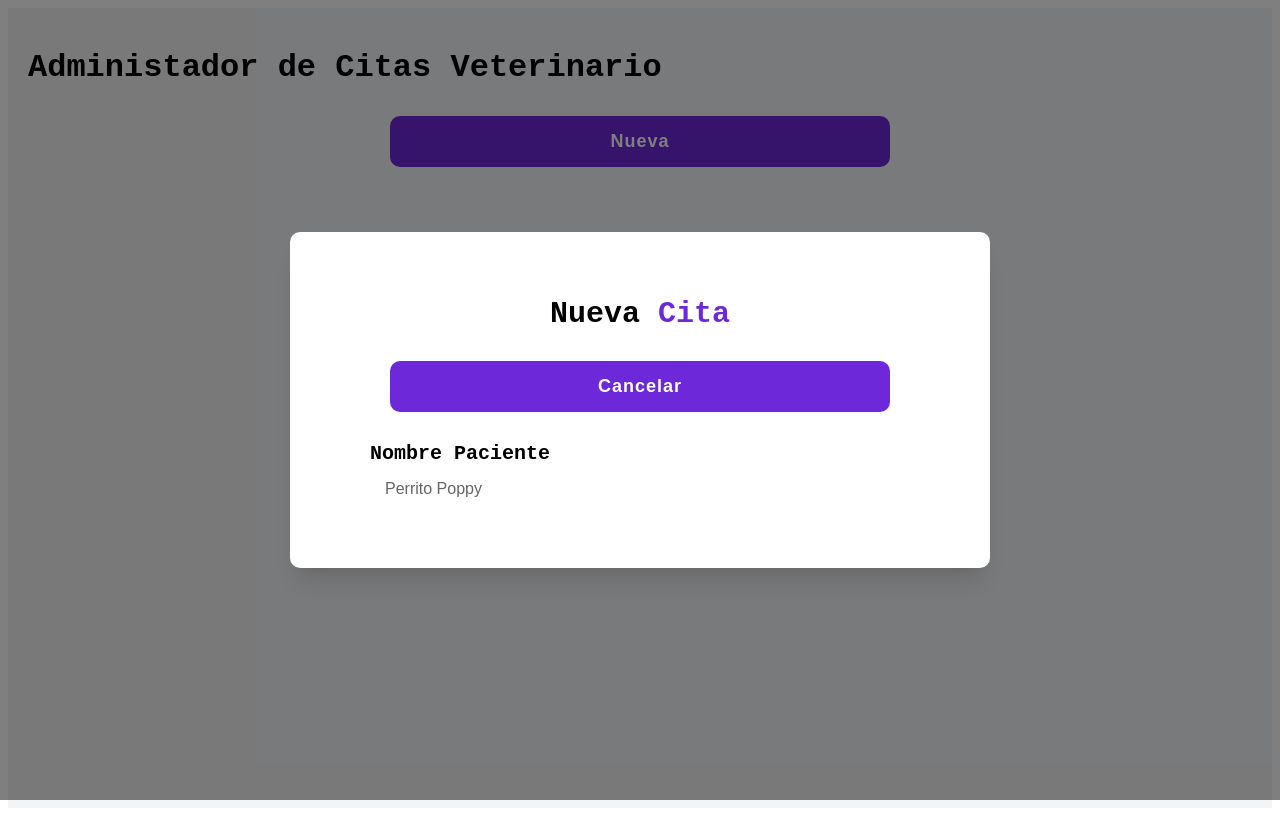
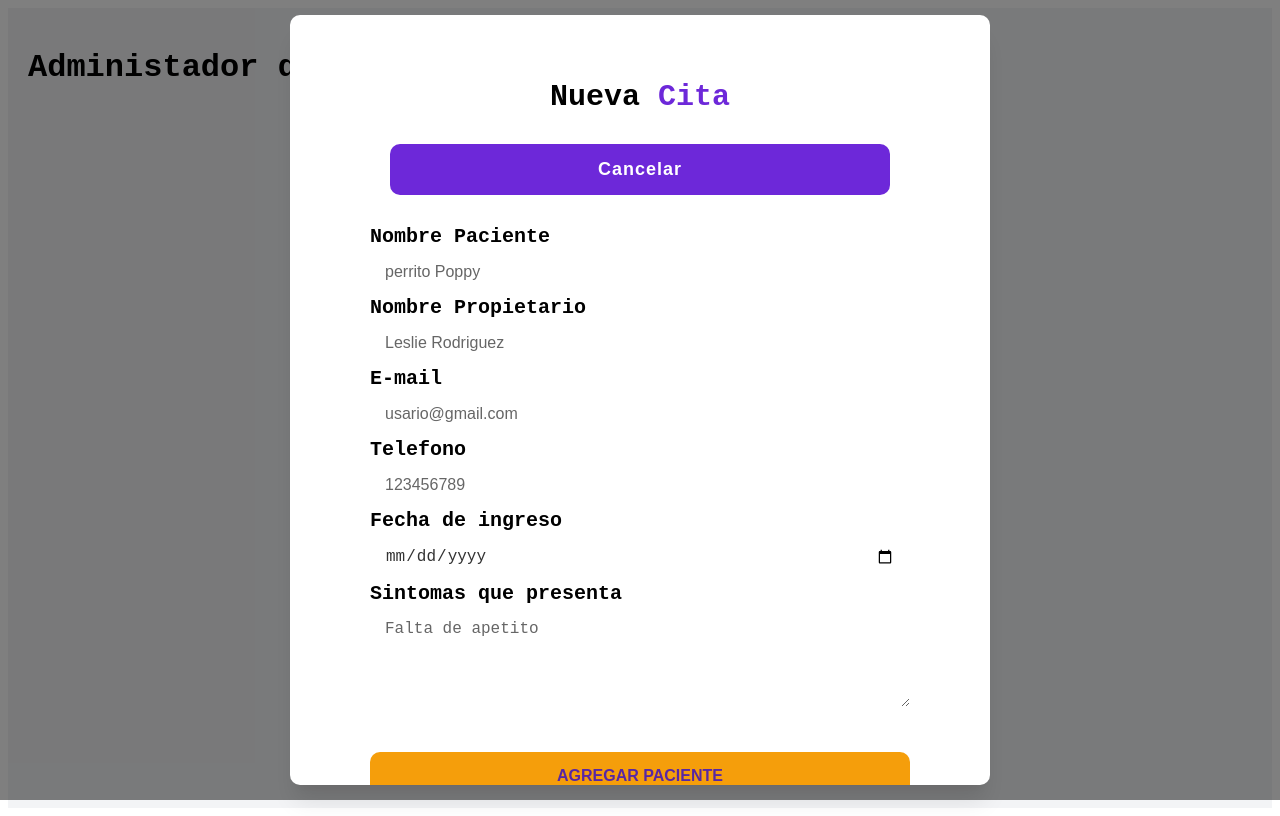
Before and after one commit to st4537-sys/citasReactJS-IDGS9B, a React (Vite) app: page / in a window 1280 px wide. Both pictures are taken after a click on the button "Nueva". Built offline with nearby package versions, Linux system fonts and the light colour scheme.

Commit message:
Add states to inpts in the form

```diff
--- a/src/components/Formulario.jsx
+++ b/src/components/Formulario.jsx
@@ -1,23 +1,33 @@
-//Formulario
+// Formulario
+
 import { useState, useEffect } from "react";
-import '../css/formulario.css'
+import '../css/formulario.css';
 
-const Formulario = ({
-    modalVisible,
-    setModalVisible
-}) => {
-    const [paciente, setPaciente]=useState('');
 
-    return (
+const Formulario = ({ modalVisible, setmodalVisible}) => {
+    const [paciente, setPaciente] = useState('');
+    const [propietario, setPropietario] = useState('');
+    const [correo, setCorreo] = useState('');
+    const [telefono, setTelefono] = useState('');
+    const [fechaAlta, setFechaAlta] = useState('');
+    const [sintomas, setSintomas] = useState('');
+
+    const handleCitas = (e) => {
+        e.preventDefault();
+    }
+    return(
         <div className="formulario-contenido">
-            <h2 className="formulario-titulo">Nueva <span className="formulario-titulo-bold">Cita</span>
+            <h2 className="formulario-titulo">Nueva
+                <span className="formulario-titulo-bold"> Cita</span>
             </h2>
             <button
                 className="formulario-btn-cancelar"
-                onClick={() => setModalVisible(false)}>
+                onClick={() => { setmodalVisible(false) }}
+            >
                 <span className="formulario-btn-texto-cancelar">Cancelar</span>
             </button>
-                <form>
+
+            <form onSubmit={(e) => handleCitas(e)}>
                 <div className="formulario-campo">
                     <label
                     htmlFor="paciente"
@@ -27,14 +37,90 @@
                     id="paciente"
                     type="text"
                     className="formulario-input"
-                            placeholder="Perrito Poppy"
+                    placeholder="perrito Poppy"
                     value={paciente}
-                            onChange={(e) => setPaciente(e.target.value)}
+                    onChange={(e) => {setPaciente(e.target.value) }}
                     />
                 </div>
+                <div className="formulario-campo">
+                    <label
+                    htmlFor="propietario"
+                    className="formulario-label"
+                    >Nombre Propietario</label>
+                    <input
+                    id="propietario"
+                    type="text"
+                    className="formulario-input"
+                    placeholder="Leslie Rodriguez"
+                    value={propietario}
+                    onChange={(e) => {setPropietario(e.target.value) }}
+                    />
+                </div>
+                <div className="formulario-campo">
+                    <label
+                    htmlFor="correo"
+                    className="formulario-label"
+                    >E-mail</label>
+                    <input
+                    id="correo"
+                    type="email"
+                    className="formulario-input"
+                    placeholder="usario@gmail.com"
+                    value={correo}
+                    onChange={(e) => {setCorreo(e.target.value) }}
+                    />
+                </div>
+                <div className="formulario-campo">
+                    <label
+                    htmlFor="telefono"
+                    className="formulario-label"
+                    >Telefono</label>
+                    <input
+                    id="telefono"
+                    type="tel"
+                    className="formulario-input"
+                    placeholder="123456789"
+                    value={telefono}
+                    onChange={(e) => {setTelefono(e.target.value) }}
+                    />
+                </div>
+                <div className="formulario-campo">
+                    <label
+                    htmlFor="fechaAlta"
+                    className="formulario-label"
+                    >Fecha de ingreso</label>
+                    <input
+                    id="fechaAlta"
+                    type="date"
+                    className="formulario-input"
+                    placeholder="14/05/2026"
+                    value={fechaAlta}
+                    onChange={(e) => {setFechaAlta(e.target.value) }}
+                    />
+                </div>
+                <div className="formulario-campo">
+                    <label
+                    htmlFor="sintomas"
+                    className="formulario-label"
+                    >Sintomas que presenta</label>
+                    <textarea
+                    id="sintomas"
+                    className="formulario-input"
+                    placeholder="Falta de apetito"
+                    value={sintomas}
+                    onChange={(e) => {setSintomas(e.target.value) }}
+                    rows={4}
+                    />
+                </div>
+                <button
+                type="submit"
+                className="formulario-btn-submit"
+                >Agregar Paciente</button>
             </form>
         </div>
-    )
+
+    );
 };
 
-export default Formulario;
+
+export default Formulario
--- a/src/css/formulario.css
+++ b/src/css/formulario.css
@@ -78,3 +78,24 @@
 .formulario-input:focus {
     outline: 2px solid #f59e0b;
 }
+
+.formulario-btn-submit {
+    display: block;
+    width: 100%;
+    margin-top: 40px;
+    margin-bottom: 20px;
+    background-color: #F59E0B;
+    color: #5827a4;
+    padding: 15PX 0px;
+    border-radius: 10px;
+    border: none;
+    font-weight: 900;
+    font-size: 16px;
+    text-transform: uppercase;
+    cursor: pointer;
+    transition: background-color 0.2 ease;
+}
+
+.formulario-btn-submit:hover {
+    background-color: #d98806;
+}
```
Lines whose indentation alone changed are shown as unchanged.
